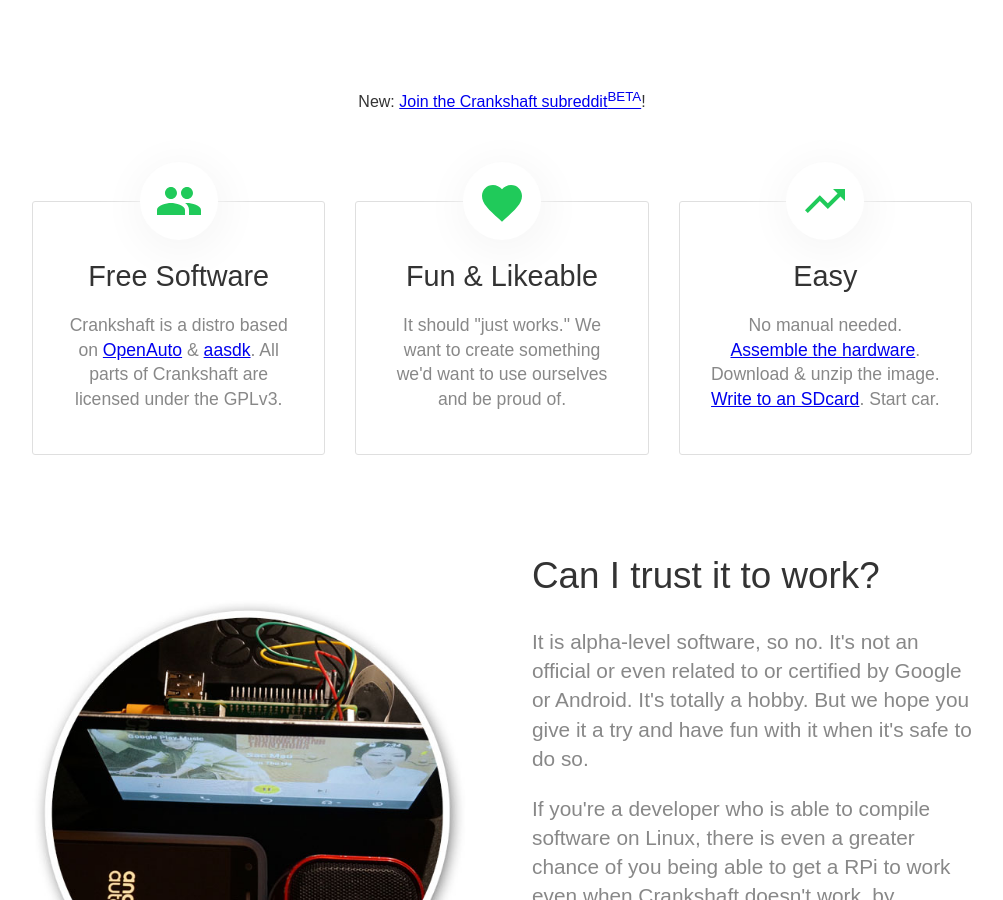
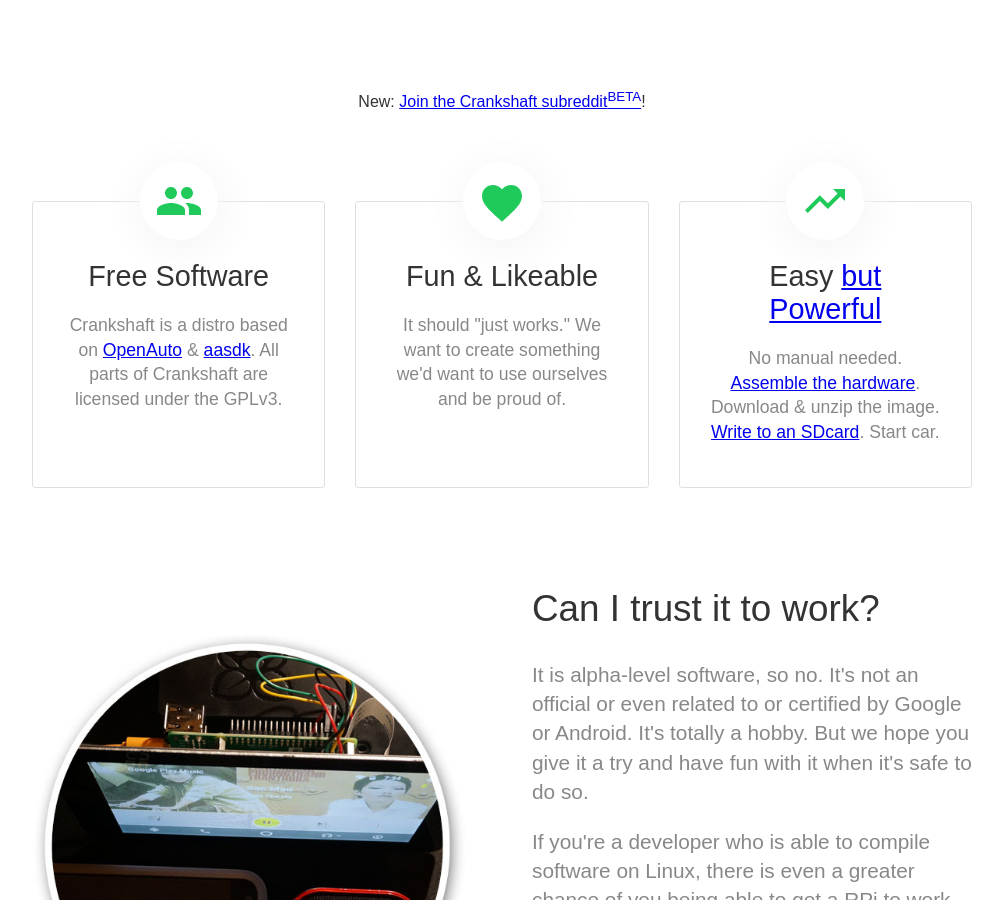
Before and after one commit to opencardev/getcrankshaft.github.io, a Jekyll site: the page built from index.html, in a window 1280 px wide and 900 px high, scrolled down 674 px. Shown: the whole window, without its empty margins (138-1141 px from the left). Built offline with Jekyll 4.4.1, drawn with Linux system fonts in a browser that asks for light colours.

Commit message:
[site] update perks

```diff
--- a/index.html
+++ b/index.html
@@ -40,7 +40,7 @@
 
 		<li>
 			<div class="image">{% include icons/site.html icon="economy" %}</div>
-			<h3 class="editable">Easy</h3>
+			<h3 class="editable">Easy <a href="https://github.com/htruong/crankshaft/wiki/Crankshaft-dev-mode" href="_blank">but Powerful</a></h3>
 			<p class="editable">No manual needed. <a href="https://thepihut.com/blogs/raspberry-pi-tutorials/45295044-raspberry-pi-7-touch-screen-assembly-guide" target="_blank">Assemble the hardware</a>. Download &amp; unzip the image. <a href="https://etcher.io/" target="_blank">Write to an SDcard</a>. Start car.</p>
 		</li>
 	</ul>
```
